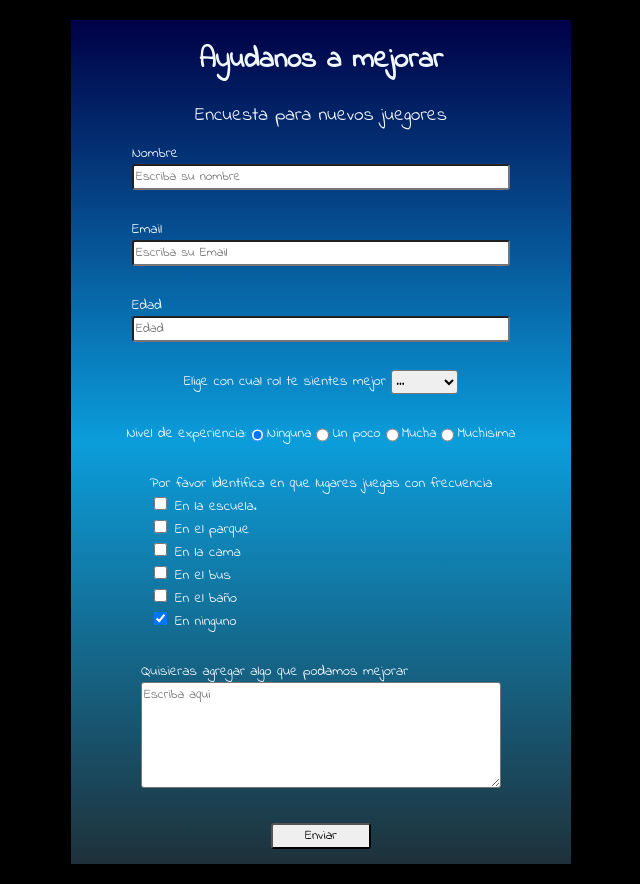
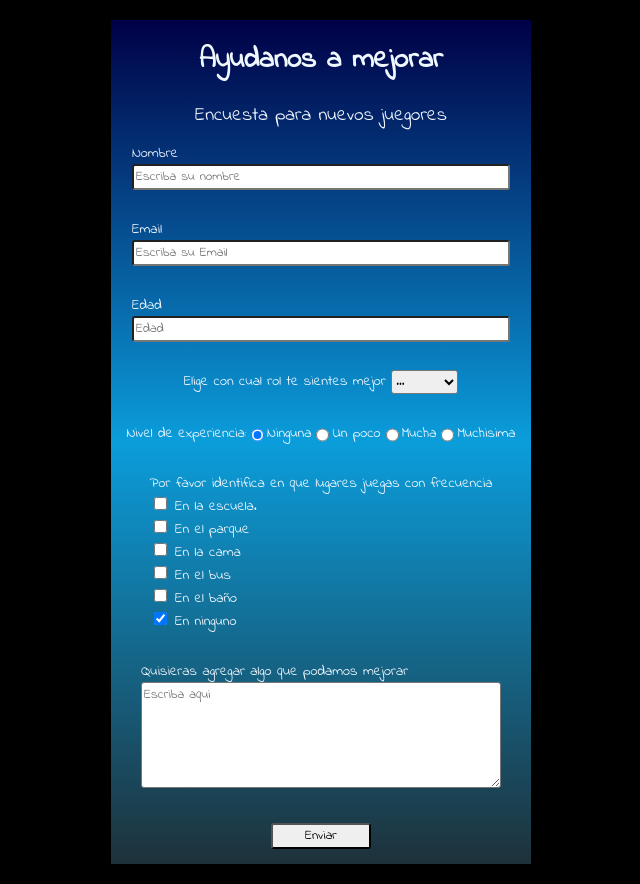
Before and after one commit to WaldemarEs/paginaencuestas, a plain HTML site: page index.html in a window 1280 px wide. Shown: the whole page, without its empty margins (319-959 px from the left). Drawn offline with Linux system fonts and the light colour scheme; a web font is replaced by a local one.

Commit message:
ultimo cambio

```diff
--- a/declaracion.css
+++ b/declaracion.css
@@ -17,7 +17,7 @@ body {
   background: linear-gradient(to bottom, #000046, #0b9ddb, #1e313a);
   display: flex;
   flex-direction: column;
-  width: 500px;
+  width: 420px;
   align-items: center;
   font-family: "Indie Flower";
   margin: 20px 0 20px 0;
```
